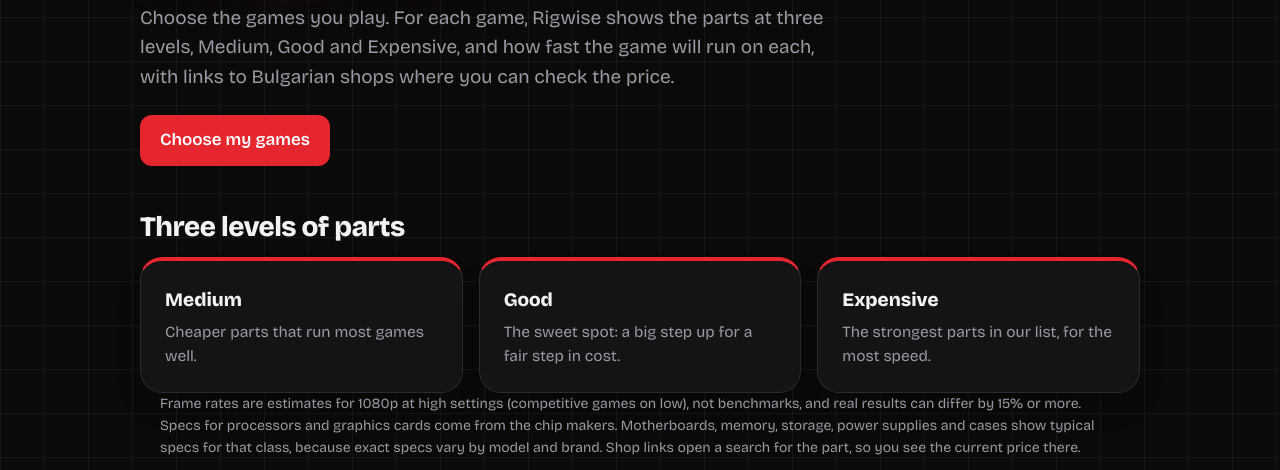
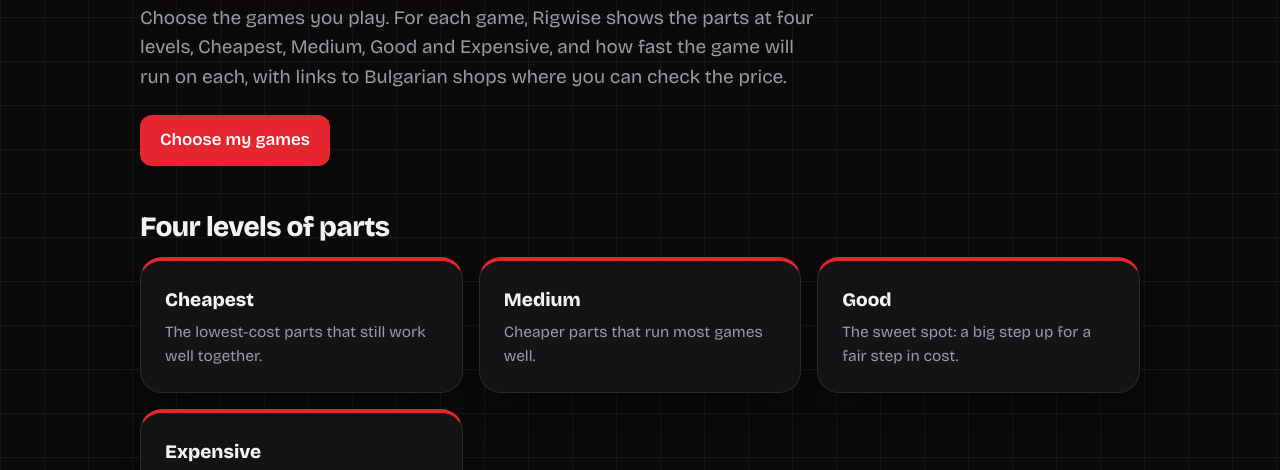
Before and after one commit to 4erniqshrek/rigwise, a plain HTML site: page index.html in a window 1280 px wide. Shown: the part 291-761 px from the top of the page. Drawn offline with nearby package versions, Linux system fonts and the light colour scheme.

Commit message:
Update index.html

```diff
--- a/index.html
+++ b/index.html
@@ -16,10 +16,11 @@
 
 <section class="page" id="p-home">
   <h1>Pick your games. We pick the parts.</h1>
-  <p class="lead">Choose the games you play. For each game, Rigwise shows the parts at three levels, Medium, Good and Expensive, and how fast the game will run on each, with links to Bulgarian shops where you can check the price.</p>
+  <p class="lead">Choose the games you play. For each game, Rigwise shows the parts at four levels, Cheapest, Medium, Good and Expensive, and how fast the game will run on each, with links to Bulgarian shops where you can check the price.</p>
   <div class="row"><a class="btn" href="#games">Choose my games</a></div>
-  <h2>Three levels of parts</h2>
+  <h2>Four levels of parts</h2>
   <div class="grid3">
+    <div class="panel"><h3>Cheapest</h3><p>The lowest-cost parts that still work well together.</p></div>
     <div class="panel"><h3>Medium</h3><p>Cheaper parts that run most games well.</p></div>
     <div class="panel"><h3>Good</h3><p>The sweet spot: a big step up for a fair step in cost.</p></div>
     <div class="panel"><h3>Expensive</h3><p>The strongest parts in our list, for the most speed.</p></div>
```
